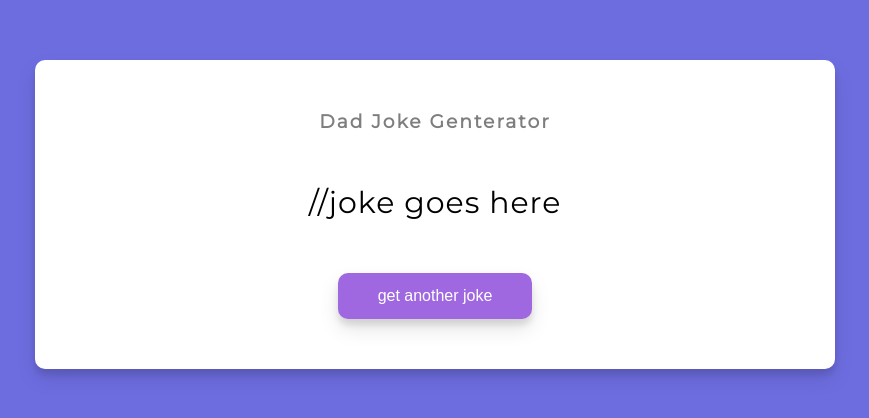
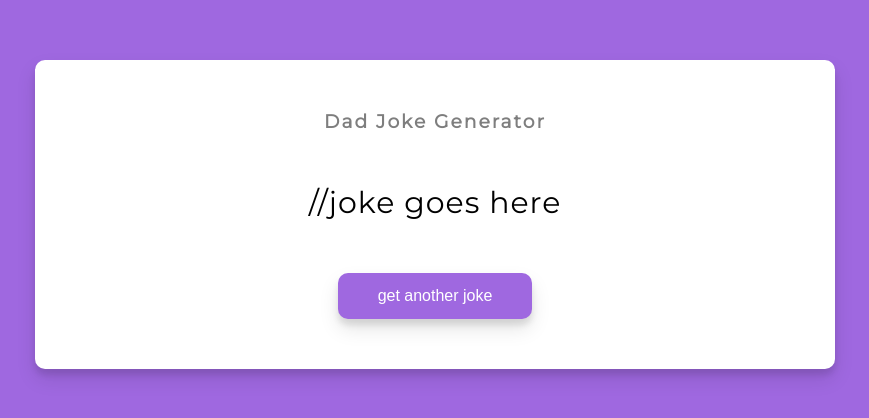
Before and after one commit to ah1096/Day-10-Fetch-API, a plain HTML site: page index.html in a window 1280 px wide. Shown: the part 186-604 px from the top of the page, without its empty margins (205-1074 px from the left). Drawn offline with Linux system fonts and the light colour scheme; no server answers.

Commit message:
changed bg color to match button; minor typo

```diff
--- a/index.html
+++ b/index.html
@@ -12,7 +12,7 @@
 </head>
 <body>
     <div class="container">
-        <h3>Dad Joke Genterator</h3>
+        <h3>Dad Joke Generator</h3>
         <div id="joke" class="joke">
             //joke goes here
         </div>
--- a/style.css
+++ b/style.css
@@ -6,7 +6,7 @@
 }
 
 body {
-    background-color: #6e6de0;
+    background-color: #9f68e0;
     font-family: Montserrat;
     margin: 0;
     display: flex;
```
